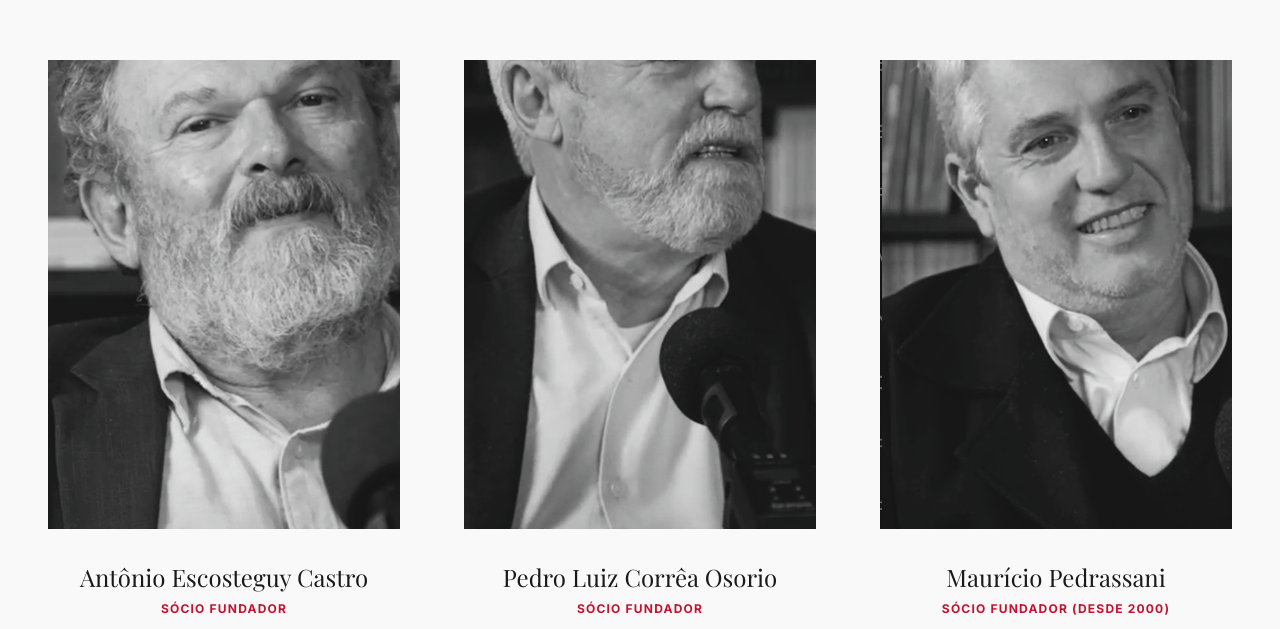
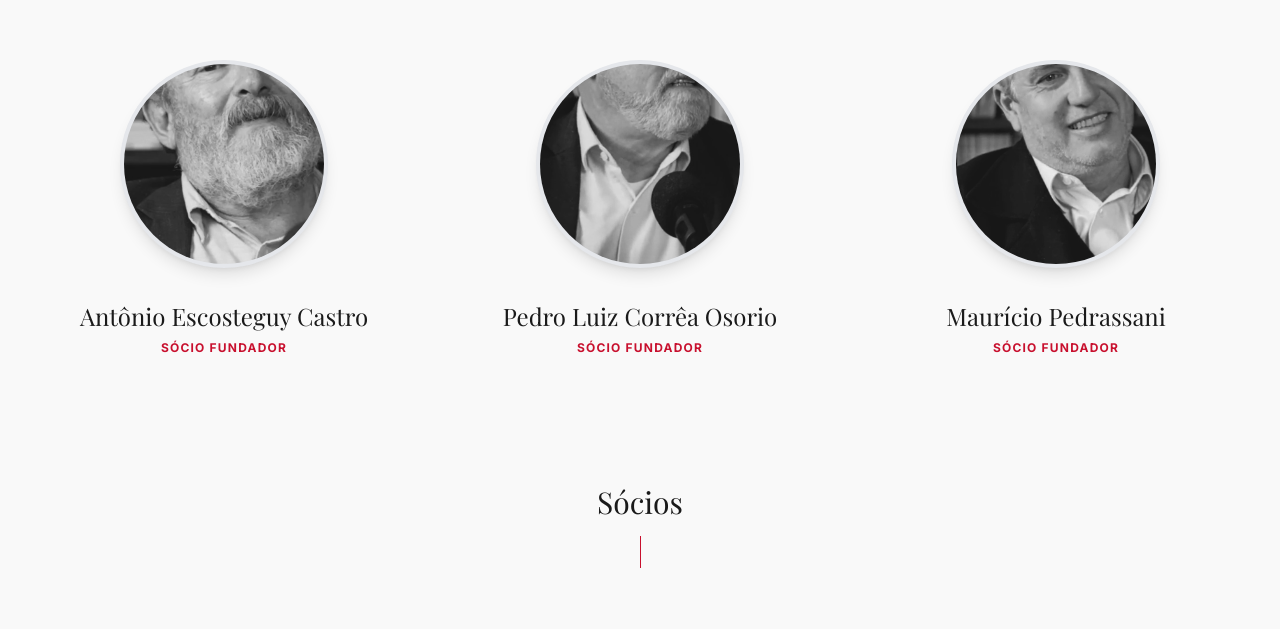
Before and after one commit to brianail/cop-adv, a website: page public/index.html in a window 1280 px wide. Shown: the part 3757-4386 px from the top of the page. Drawn offline with nearby package versions, Linux system fonts and the light colour scheme; no server answers; files whose address does not match are found by name; a web font is replaced by a local one.

Commit message:
Update index.html

```diff
--- a/public/index.html
+++ b/public/index.html
@@ -567,53 +567,43 @@
         <!-- Sócios Fundadores -->
         <div class="mb-32">
           <div class="grid grid-cols-1 md:grid-cols-3 gap-12 lg:gap-16">
+
             <div class="flex flex-col items-center group cursor-default">
               <div
-                class="w-full aspect-[3/4] bg-gray-200 mb-8 overflow-hidden relative">
+                class="w-52 h-52 rounded-full bg-gray-200 mb-8 overflow-hidden relative border-4 border-transparent group-hover:border-[#C8102E] transition-all duration-500 shadow-lg">
                 <img src="/assets/socios/castro.png" alt="Antônio Escosteguy Castro"
                   class="w-full h-full object-cover grayscale opacity-90 group-hover:grayscale-0 group-hover:opacity-100 group-hover:scale-105 transition-all duration-700" />
-                <div
-                  class="absolute inset-0 border-b-4 border-[#C8102E] opacity-0 group-hover:opacity-100 transition-opacity duration-500"></div>
               </div>
-              <h4
-                class="font-serif text-2xl text-[#1A1A1A] mb-2 text-center">Antônio
+              <h4 class="font-serif text-2xl text-[#1A1A1A] mb-2 text-center">Antônio
                 Escosteguy Castro</h4>
-              <p
-                class="text-[#C8102E] text-xs font-bold tracking-widest uppercase">Sócio
+              <p class="text-[#C8102E] text-xs font-bold tracking-widest uppercase">Sócio
                 Fundador</p>
             </div>
 
             <div class="flex flex-col items-center group cursor-default">
               <div
-                class="w-full aspect-[3/4] bg-gray-200 mb-8 overflow-hidden relative">
+                class="w-52 h-52 rounded-full bg-gray-200 mb-8 overflow-hidden relative border-4 border-transparent group-hover:border-[#C8102E] transition-all duration-500 shadow-lg">
                 <img src="/assets/socios/osorio.png" alt="Pedro Luiz Corrêa Osorio"
                   class="w-full h-full object-cover grayscale opacity-90 group-hover:grayscale-0 group-hover:opacity-100 group-hover:scale-105 transition-all duration-700" />
-                <div
-                  class="absolute inset-0 border-b-4 border-[#C8102E] opacity-0 group-hover:opacity-100 transition-opacity duration-500"></div>
               </div>
-              <h4
-                class="font-serif text-2xl text-[#1A1A1A] mb-2 text-center">Pedro
+              <h4 class="font-serif text-2xl text-[#1A1A1A] mb-2 text-center">Pedro
                 Luiz Corrêa Osorio</h4>
-              <p
-                class="text-[#C8102E] text-xs font-bold tracking-widest uppercase">Sócio
+              <p class="text-[#C8102E] text-xs font-bold tracking-widest uppercase">Sócio
                 Fundador</p>
             </div>
 
             <div class="flex flex-col items-center group cursor-default">
               <div
-                class="w-full aspect-[3/4] bg-gray-200 mb-8 overflow-hidden relative">
+                class="w-52 h-52 rounded-full bg-gray-200 mb-8 overflow-hidden relative border-4 border-transparent group-hover:border-[#C8102E] transition-all duration-500 shadow-lg">
                 <img src="/assets/socios/pedrassani.png" alt="Maurício Pedrassani"
                   class="w-full h-full object-cover grayscale opacity-90 group-hover:grayscale-0 group-hover:opacity-100 group-hover:scale-105 transition-all duration-700" />
-                <div
-                  class="absolute inset-0 border-b-4 border-[#C8102E] opacity-0 group-hover:opacity-100 transition-opacity duration-500"></div>
               </div>
-              <h4
-                class="font-serif text-2xl text-[#1A1A1A] mb-2 text-center">Maurício
+              <h4 class="font-serif text-2xl text-[#1A1A1A] mb-2 text-center">Maurício
                 Pedrassani</h4>
-              <p
-                class="text-[#C8102E] text-xs font-bold tracking-widest uppercase">Sócio
-                Fundador (Desde 2000)</p>
+              <p class="text-[#C8102E] text-xs font-bold tracking-widest uppercase">Sócio
+                Fundador</p>
             </div>
+
           </div>
         </div>
 
```
